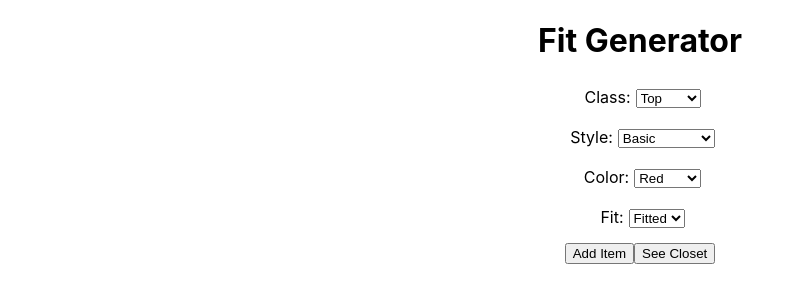
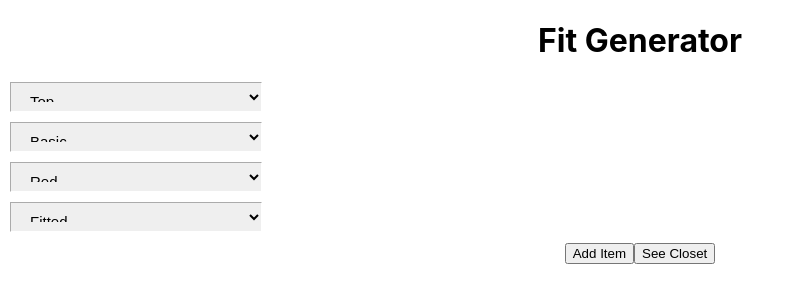
Before and after one commit to OmarGuajardo/fit-generator, a React (Create React App) app: page / in a window 1280 px wide. Shown: the top 302 px of the page, without its empty margins (0-795 px from the left). Built offline with nearby package versions, Linux system fonts and the light colour scheme.

Commit message:
change of layout

```diff
--- a/public/index.html
+++ b/public/index.html
@@ -24,7 +24,7 @@
       work correctly both with client-side routing and a non-root public URL.
       Learn how to configure a non-root public URL by running `npm run build`.
     -->
-    <title>React App</title>
+    <title>Fit Generator</title>
   </head>
   <body>
     <noscript>You need to enable JavaScript to run this app.</noscript>
--- a/src/App.css
+++ b/src/App.css
@@ -3,14 +3,64 @@
 }
 .RowInput
 {
+  text-align: left;
+  /* width: auto; */
+  /* border:2px solid red; */
   margin:10px;
 }
+.RowInput input
+{
 
-.RowInput div
+	height: 50px;  /* Chrome & Safari */
+	outline: 1px inset #fff;
+  outline-offset: -1px;
+
+  height: 30px;
+  font-size: 15px;
+  width: 20%;
+}
+
+
+.RowInput select
 {
-  margin:5px;
+
+  padding: 10px 16px; /* Firefox */
+
+	height: 50px;  /* Chrome & Safari */
+	-webkit-border-radius: 0;
+	border: 0;
+	outline: 1px inset #fff;
+  outline-offset: -1px;
+
+  height: 30px;
+  font-size: 15px;
+  width: 20%;
+}
+
+
+.RowInput .RowInputDes
+{
+
+  border:2px solid blue;
+  width: 20%;
+
   display: inline-block;
 }
+
+
+.RowInput .RowContainer .selectContainer
+{
+  display: inline-block;
+  border:2px solid magenta;
+  width: 50%;
+}
+.selectContainer select
+{
+  font-size: 16px;
+  width:100px;
+
+}
+
 
 .hide
 {
--- a/src/App.js
+++ b/src/App.js
@@ -1,43 +1,27 @@
 import React, { useState, useEffect } from "react";
 import RowInput from "./RowInput";
+import Generator from './Generator'
+
+
+
 import "./App.css";
 
 function App() {
-  const [closet, setCloset] = useState({
-    Top: [],
-    Bottom: [],
-    Shoes: [],
-  });
 
+  const LOCAL_STORAGE_KEY = "fitGenerator.fit"
+  const [closet, setCloset] = useState({ Top: [], Bottom: [], Shoes: [] });
+
+  // Default Values
   const [chosen_class, setClass] = useState("Top");
   const [chosen_style, setStyle] = useState("Basic");
   const [chosen_color, setColor] = useState("Red");
   const [chosen_fit, setFit] = useState("Fitted");
   const [chosen_shoe, setShoe] = useState();
   const [chosen_brand, setBrand] = useState();
-
+  const [list_fit, setListFit] = useState(["Fitted", "Big"]);
+  const [list_style, setListStyle] = useState(["Basic", "Pattern", "Graphic", "Button",]);
   const [show, setShow] = useState("hide");
 
-  const [list_fit, setListFit] = useState(["Fitted", "Big"]);
-  const [list_style, setListStyle] = useState([
-    "Basic",
-    "Pattern",
-    "Graphic",
-    "Button",
-  ]);
-  useEffect(() => {
-    if (chosen_class === "Top") {
-      setListFit(["Fitted", "Big"]);
-      setListStyle(["Basic", "Pattern", "Graphic", "Button", "Long Sleeve"]);
-    } else if (chosen_class === "Bottom") {
-      setListStyle([]);
-      setListFit(["Skinny", "Ripped", "Straight", "Joggers"]);
-    } else {
-      setShow("RowInput");
-      setListStyle([]);
-      setListFit([]);
-    }
-  }, [chosen_class]);
   const list_class = ["Top", "Bottom", "Shoes"];
   const list_color = [
     "Red",
@@ -52,6 +36,42 @@ function App() {
     "Orange",
     "Tan",
   ];
+  // Retrieving and Storing Data
+  useEffect(() => {
+    const storedCloset = JSON.parse(localStorage.getItem(LOCAL_STORAGE_KEY))
+    if (storedCloset)
+      setCloset(storedCloset)
+
+  }, [])
+
+  useEffect(() => {
+    localStorage.setItem(LOCAL_STORAGE_KEY, JSON.stringify(closet))
+  }, [closet])
+
+
+  // Changing the remainder options based on what the class is
+  useEffect(() => {
+    if (chosen_class === "Top") {
+      setListFit(["Fitted", "Big"]);
+      setListStyle([
+        "Basic",
+        "Pattern",
+        "Graphic",
+        "Button",
+        "Long Sleeve"
+      ]);
+      setShow("hide");
+    } else if (chosen_class === "Bottom") {
+      setListStyle([]);
+      setListFit(["Skinny", "Ripped", "Straight", "Joggers"]);
+      setShow("hide");
+    } else {
+      setShow("RowInput Input");
+      setListStyle([]);
+      setListFit([]);
+    }
+  }, [chosen_class]);
+
 
   function addItem() {
     setCloset((prevCloset) => {
@@ -59,63 +79,92 @@ function App() {
         const x = {
           style: chosen_style,
           color: chosen_color,
-          fit: chosen_fit,
+          fit: chosen_fit
         };
-        const y = [...prevCloset.Top, x];
-        return { ...prevCloset, Top: y };
+        const y = [
+          ...prevCloset.Top,
+          x
+        ];
+        return {
+          ...prevCloset,
+          Top: y
+        };
       } else if (chosen_class === "Bottom") {
         const x = {
           color: chosen_color,
-          fit: chosen_fit,
+          fit: chosen_fit
         };
-        const y = [...prevCloset.Bottom, x];
-        return { ...prevCloset, Bottom: y };
+        const y = [
+          ...prevCloset.Bottom,
+          x
+        ];
+        return {
+          ...prevCloset,
+          Bottom: y
+        };
       } else {
         const x = {
           color: chosen_color,
           shoe: chosen_shoe,
-          brand: chosen_brand,
+          brand: chosen_brand
         };
-        const y = [...prevCloset.Shoes, x];
-        return { ...prevCloset, Shoes: y };
+        const y = [
+          ...prevCloset.Shoes,
+          x
+        ];
+        return {
+          ...prevCloset,
+          Shoes: y
+        };
       }
     });
   }
 
+
   return (
     <div className="App">
       <h1>Fit Generator</h1>
-      <RowInput
-        description="Class"
+      <RowInput description="Class"
         list_items={list_class}
-        onChangeItem={(e) => setClass(e.target.value)}
-      />
-      <RowInput
-        description="Style"
+        onChangeItem={
+          (e) => setClass(e.target.value)
+        } />
+      <RowInput description="Style"
         list_items={list_style}
-        onChangeItem={(e) => setStyle(e.target.value)}
-      />
-      <RowInput
-        description="Color"
+        onChangeItem={
+          (e) => setStyle(e.target.value)
+        } />
+      <RowInput description="Color"
         list_items={list_color}
-        onChangeItem={(e) => setColor(e.target.value)}
-      />
-      <RowInput
-        description="Fit"
+        onChangeItem={
+          (e) => setColor(e.target.value)
+        } />
+      <RowInput description="Fit"
         list_items={list_fit}
-        onChangeItem={(e) => setFit(e.target.value)}
-      />
+        onChangeItem={
+          (e) => setFit(e.target.value)
+        } />
       <div className={show}>
-        <div>Shoe name:</div>
-        <input onInput={(e) => setShoe(e.target.value)} type="text" />
+        {/* <div>Shoe name:</div> */}
+        <input placeholder = "Shoe Name" onInput={
+          (e) => setShoe(e.target.value)
+        }
+          type="text" />
       </div>
       <div className={show}>
-        <div>Brand name:</div>
-        <input onInput={(e) => setBrand(e.target.value)} type="text" />
+        {/* <div>Brand name:</div> */}
+        <input placeholder = "Brand Name" onInput={
+          (e) => setBrand(e.target.value)
+        }
+          type="text" />
       </div>
 
       <button onClick={addItem}>Add Item</button>
-      <button onClick={() => console.log(closet)}>See Closet</button>
+      <button onClick={
+        () => console.log(closet)
+      }>See Closet</button>
+
+
     </div>
   );
 }
--- /dev/null
+++ b/src/Generator.js
@@ -0,0 +1,12 @@
+import React from 'react'
+
+
+export default function Generator({i}) {
+
+
+    return (
+        <div>
+            {i}
+        </div>
+    )
+}
--- a/src/RowInput.js
+++ b/src/RowInput.js
@@ -3,30 +3,28 @@ import React from 'react'
 
 export default function RowInput(props) {
 
-    const{
-        description,
-        list_items,
-        onChangeItem,
-    } = props
+    const {description, list_items, onChangeItem} = props
 
 
-    if(list_items.length !== 0)
-    {
+    if (list_items.length !== 0) {
         return (
-            <div className = "RowInput">
-                <div>{description}:</div>
-                <select onChange = {onChangeItem}>
-                    {list_items.map(item =>{
-                        return(
-                        <option key = {item} value = {item}>{item}</option>
-                        )
-                    })}
-                </select>
-            </div>
+            <div className="RowInput">
+                    <select onChange={onChangeItem}>
+                        {
+                        list_items.map(item => {
+                            return (
+                                <option key={item}
+                                    value={item}>
+                                    {item}</option>
+                            )
+                        })
+                    } </select>
+                    </div>
+
+        )
+    } else {
+        return (
+            <div></div>
         )
     }
-    else
-    {
-        return(<div></div>)
-    }
 }
```
Also changed, not shown: package.json (+8 -1 lines), 1 other file (tests, documents, lock files or other folders).
